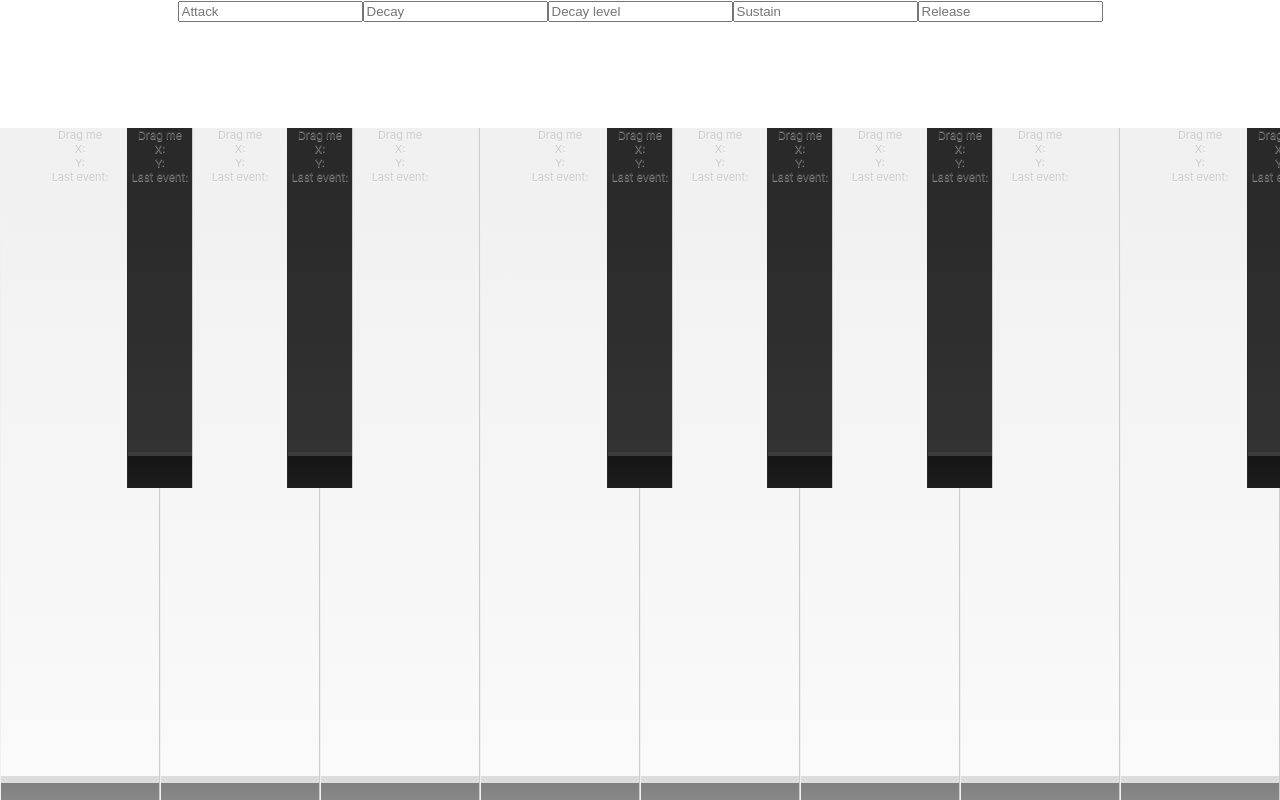
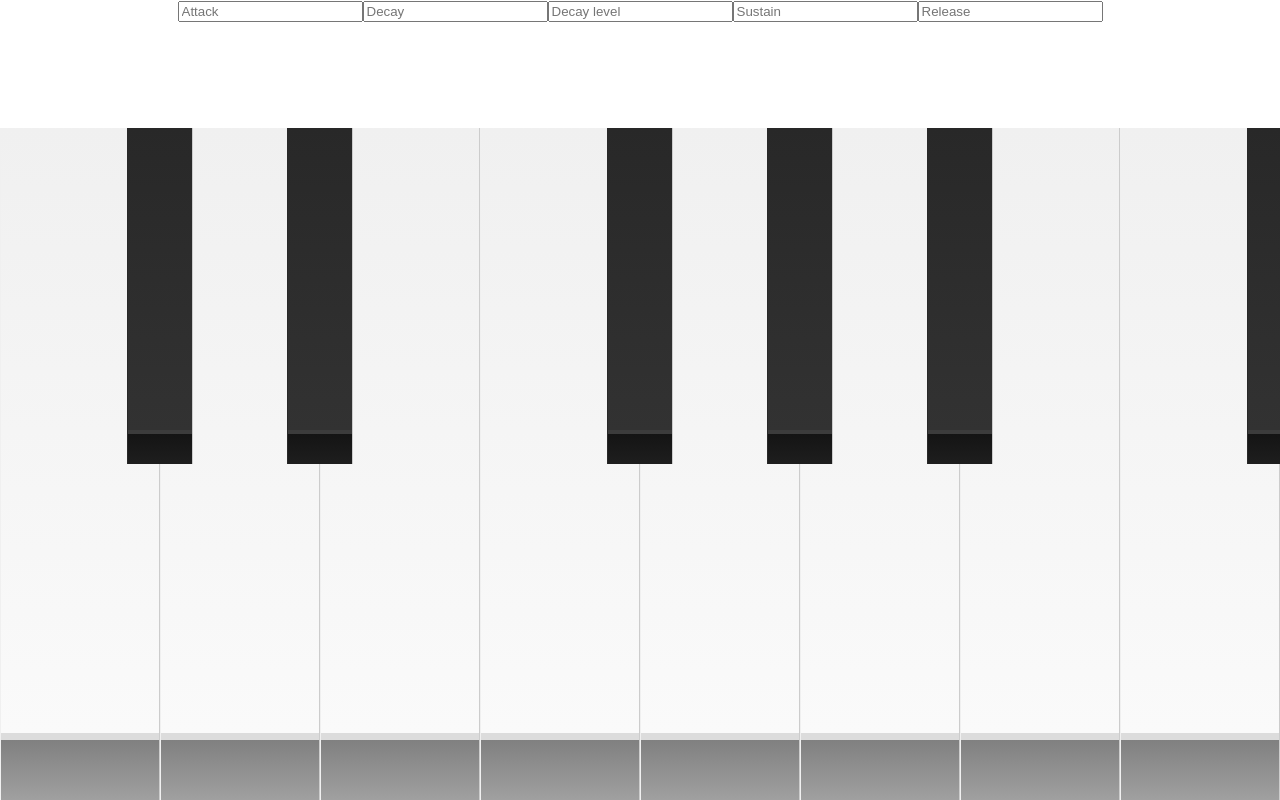
Before and after one commit to pixelbandito/musico, a React (Create React App) app: page / in a window 1280 px wide. Built offline with nearby package versions, Linux system fonts and the light colour scheme.

Commit message:
Tweak size styling

```diff
--- a/src/App.js
+++ b/src/App.js
@@ -87,6 +87,8 @@ class App extends Component {
             flex: '1 1 auto',
             minHeight: '0',
             overflow: 'hidden',
+            display: 'flex',
+            flexFlow: 'column nowrap',
           }}>
             <KeyBoard
               volMute={0.0001}
--- a/src/KeyBoard/KeyBoard.js
+++ b/src/KeyBoard/KeyBoard.js
@@ -43,6 +43,8 @@ class KeyBoard extends Component {
           alignItems: 'stretch',
           justifyContent: 'flex-start',
           height: '90vh',
+          flex: '1 1 auto',
+          minHeight: '0',
           userSelect: 'none',
         }}
       >
--- a/src/Strikeable/Strikeable.js
+++ b/src/Strikeable/Strikeable.js
@@ -171,6 +171,7 @@ class StrikeableDraggable extends Component {
         >
           {(event) => (
             <div>
+            {/*
               <div style={{
                 userSelect: 'none',
                 textShadow: '0 1px 0 rgba(255, 255, 255, 0.5)',
@@ -188,6 +189,7 @@ class StrikeableDraggable extends Component {
                 <br />
                 Last event: {this.state.lastEvent}
               </div>
+            */}
               <div
                 style={{
                   ...style,
```
